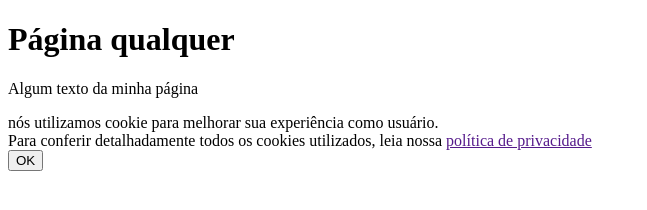
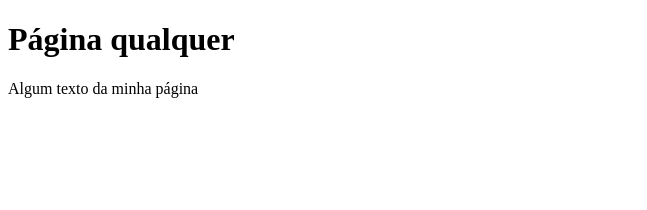
Before and after one commit to 0bruno/Banner-LGPD-Javascript, a plain HTML site: page index.html in a window 1280 px wide. Shown: the whole page, without its empty margins (0-647 px from the left). Drawn offline with Linux system fonts and the light colour scheme.

Commit message:
feat: tranfer code html to js

```diff
--- a/index.html
+++ b/index.html
@@ -4,21 +4,11 @@
     <meta charset="UTF-8" />
     <meta http-equiv="X-UA-Compatible" content="IE=edge" />
     <meta name="viewport" content="width=device-width, initial-scale=1.0" />
+
     <title>Document</title>
   </head>
   <body>
     <h1>Página qualquer</h1>
     <p>Algum texto da minha página</p>
-
-    <div class="lgpd">
-      <div class="lgpd--left">
-        nós utilizamos cookie para melhorar sua experiência como usuário.<br />
-        Para conferir detalhadamente todos os cookies utilizados, leia nossa
-        <a href="">política de privacidade</a>
-      </div>
-      <div class="lgpd--right">
-        <button>OK</button>
-      </div>
-    </div>
   </body>
 </html>
```
